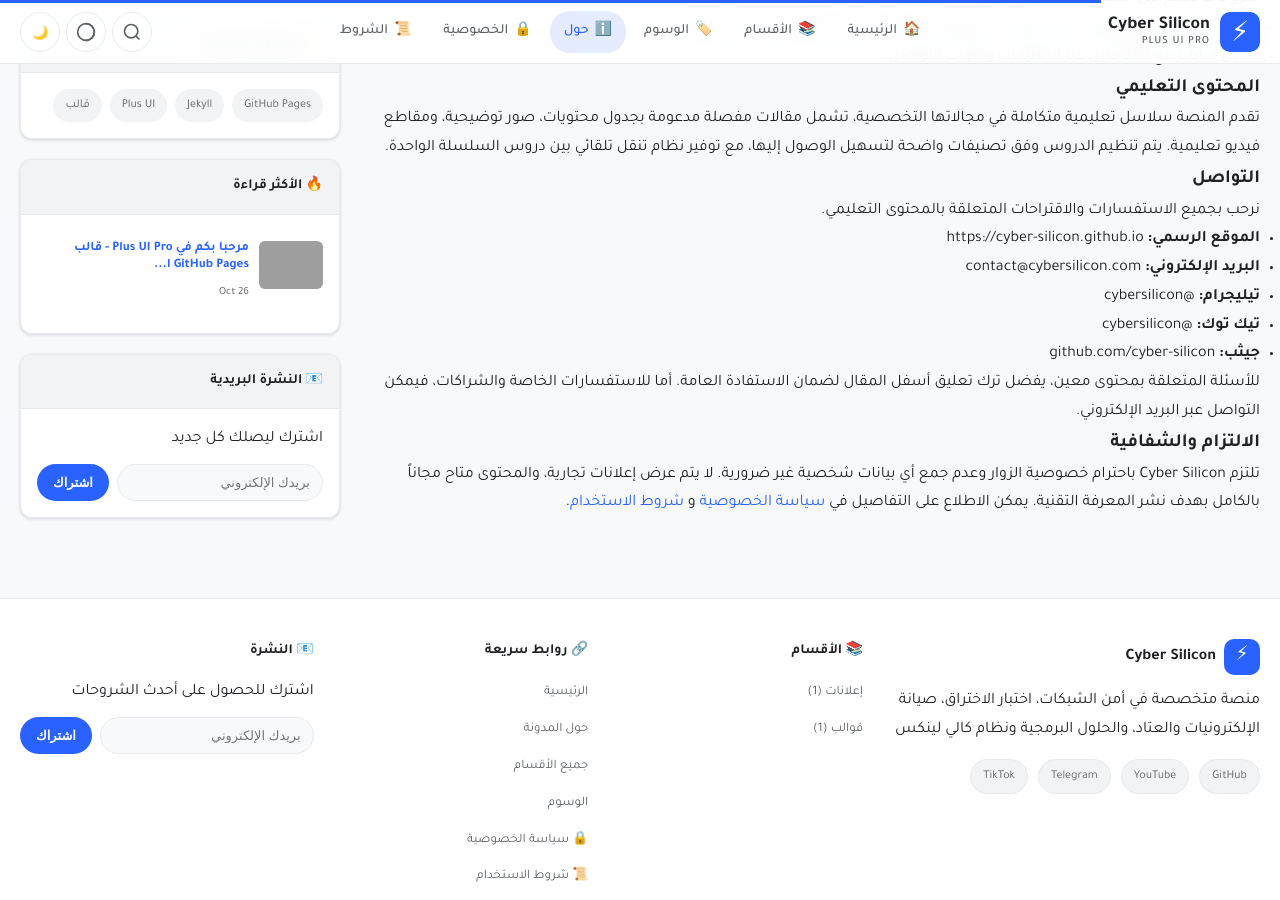
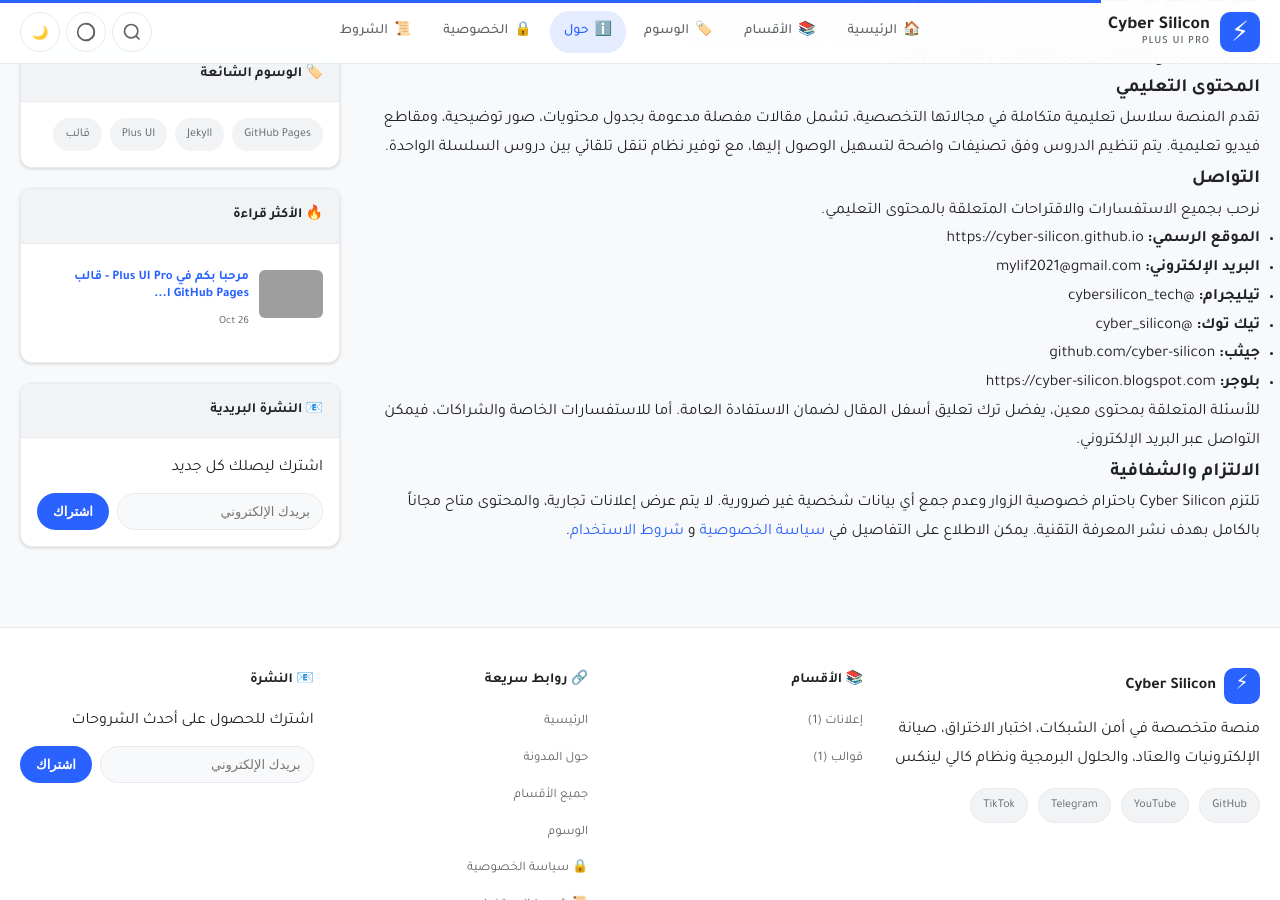
Before and after one commit to cyber-silicon/cyber-silicon.github.io, a Jekyll site: the page built from _pages/about.md, in a window 1280 px wide and 900 px high, scrolled down 1098 px. Built offline with Jekyll 4.4.1, drawn with Linux system fonts in a browser that asks for light colours; grey boxes are pictures that could not be loaded.

Commit message:
Update about.md

```diff
--- a/_pages/about.md
+++ b/_pages/about.md
@@ -59,10 +59,11 @@
 نرحب بجميع الاستفسارات والاقتراحات المتعلقة بالمحتوى التعليمي.
 
 *   **الموقع الرسمي:** https://cyber-silicon.github.io
-*   **البريد الإلكتروني:** contact@cybersilicon.com
-*   **تيليجرام:** @cybersilicon
-*   **تيك توك:** @cybersilicon
+*   **البريد الإلكتروني:** mylif2021@gmail.com
+*   **تيليجرام:** @cybersilicon_tech
+*   **تيك توك:** @cyber_silicon
 *   **جيثب:** github.com/cyber-silicon
+*   **بلوجر:** https://cyber-silicon.blogspot.com
 
 للأسئلة المتعلقة بمحتوى معين، يفضل ترك تعليق أسفل المقال لضمان الاستفادة العامة. أما للاستفسارات الخاصة والشراكات، فيمكن التواصل عبر البريد الإلكتروني.
 
```
